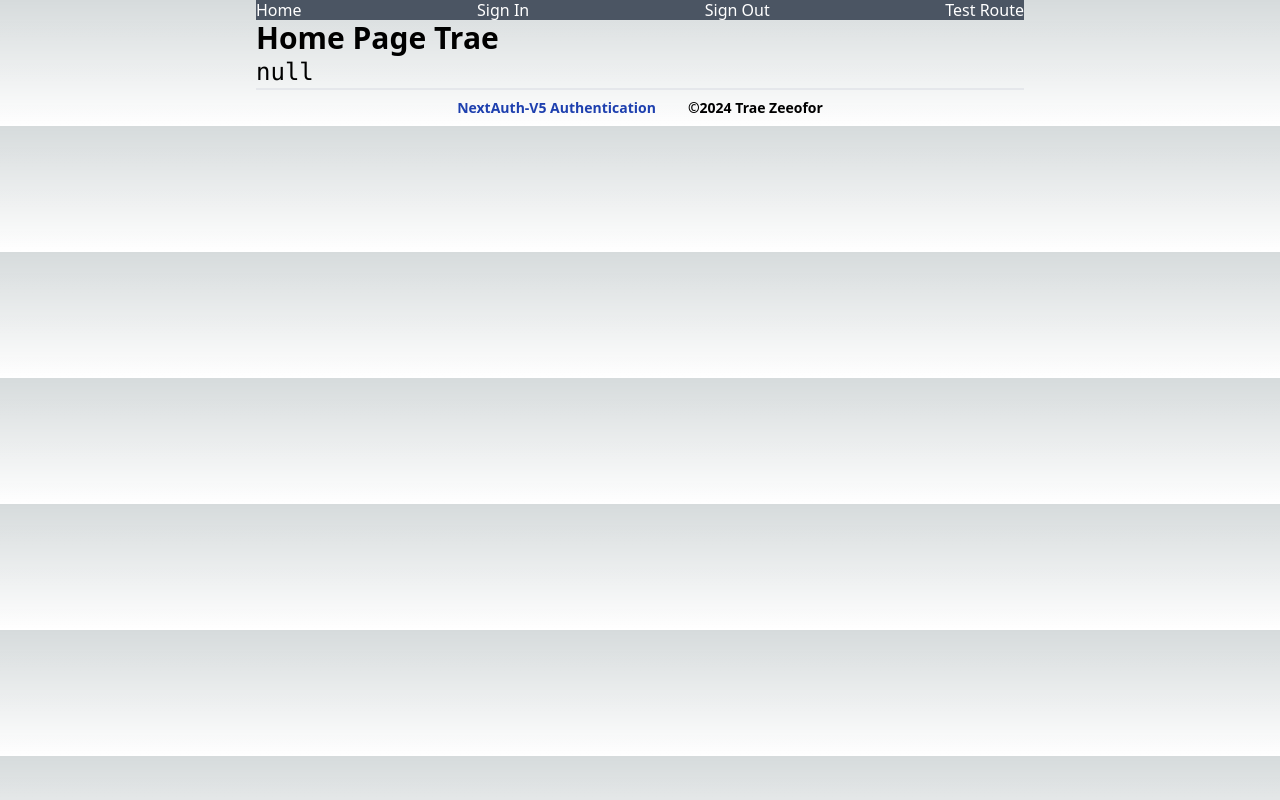
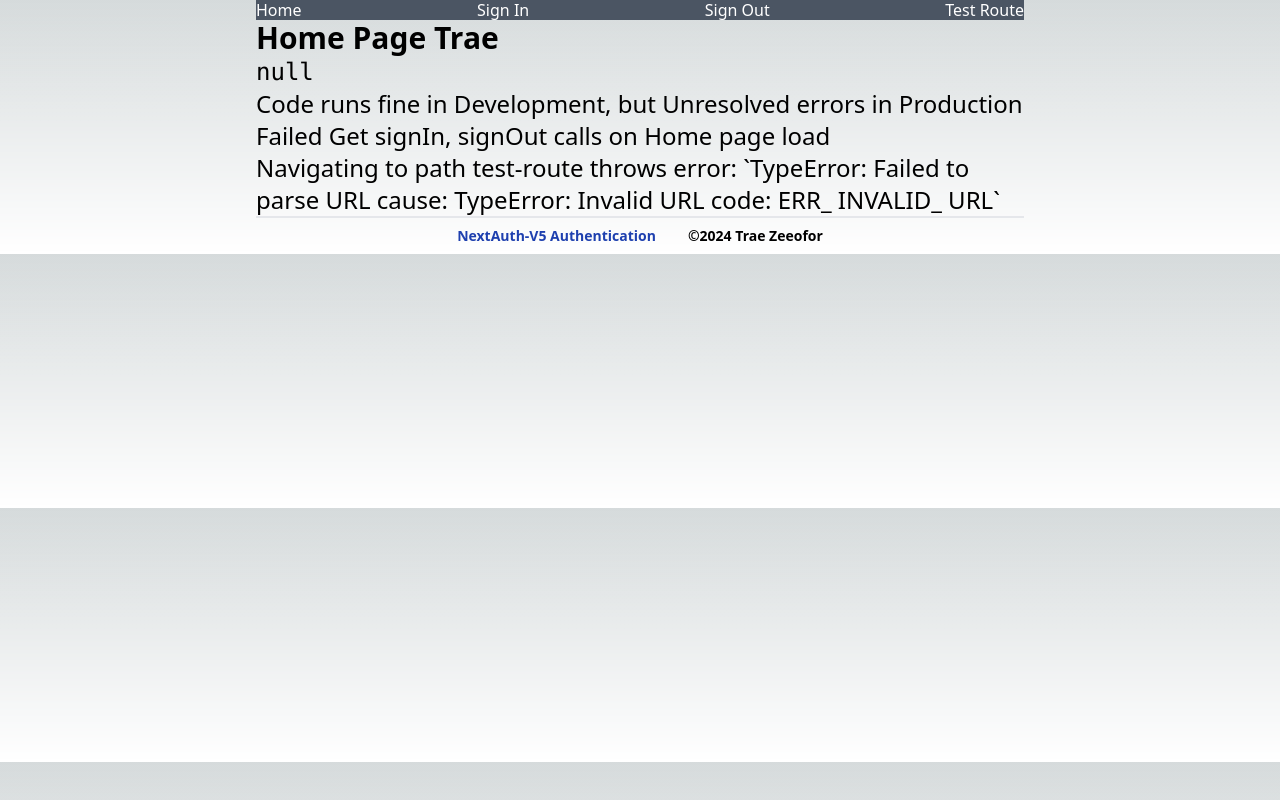
Before and after one commit to traez/next-auth-v5-authentication, a Next.js app: page / in a window 1280 px wide. Built offline with nearby package versions, Linux system fonts and the light colour scheme; no server answers.

Commit message:
added proper READme and left notes in landing page stating unresolved bugs

```diff
--- a/src/app/page.tsx
+++ b/src/app/page.tsx
@@ -9,11 +9,17 @@ export default async function Home() {
       <h1 className="text-3xl font-bold">Home Page Trae</h1>
       <pre>{JSON.stringify(session, null, 2)}</pre>
 
+      <div>
+        <p>Code runs fine in Development, but Unresolved errors in Production</p>
+        <p>Failed Get signIn, signOut calls on Home page load</p>
+        <p>Navigating to path test-route throws error: `TypeError: Failed to parse URL cause: TypeError: Invalid URL code: ERR_ INVALID_ URL`</p>
+      </div>
     </main>
   );
 }
 
 /*
 import AuthButton from "@/components/AuthButton.server";
-      <AuthButton />
+
+    <AuthButton />
 */
--- a/src/components/AuthButton.client.tsx
+++ b/src/components/AuthButton.client.tsx
@@ -4,7 +4,6 @@ import { useSession } from "next-auth/react";
 import { Button } from "@/components/button";
 
 import { signIn, signOut } from "@/auth/helpers";
-console.log(signIn, signOut);
 
 export default function AuthButton() {
   const session = useSession();
```
Also changed, not shown: 1 other file (tests, documents, lock files or other folders).
